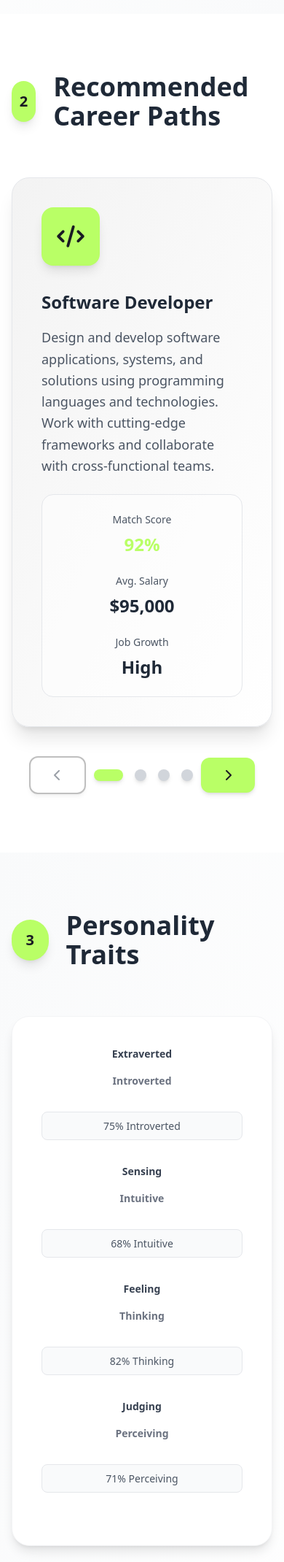
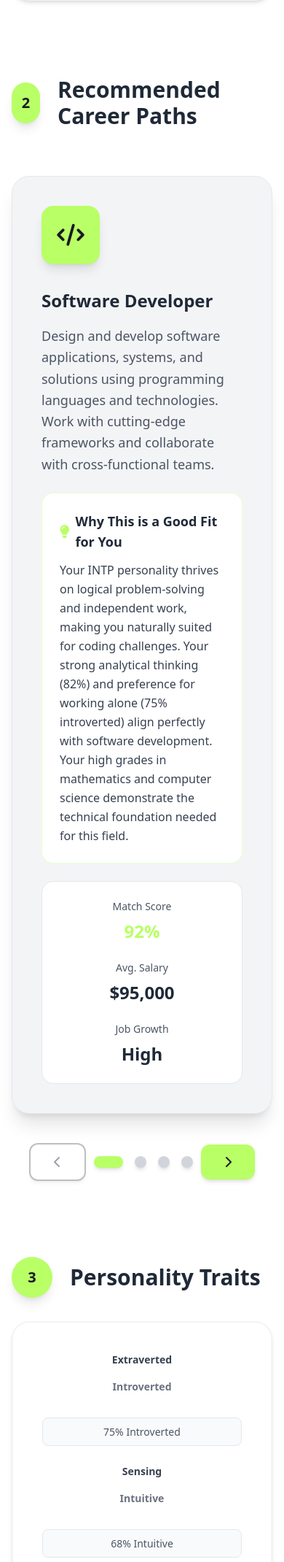
Before and after one commit to Jim-Hadjili/Career_Quiz_App, a PHP site: page /Content/Pages/quizResults.php in a window 390 px wide. Shown: the part 1380-3520 px from the top of the page at 73% size. Run offline with PHP 8.4, Linux system fonts and the light colour scheme; some libraries are stand-ins or nearby versions.

Commit message:
style: Refactor quiz results components for improved layout, responsiveness, and visual consistency

```diff
--- a/Assets/Styles/quizResults.css
+++ b/Assets/Styles/quizResults.css
@@ -1,5 +1,6 @@
 html {
   scroll-behavior: smooth;
+  scrollbar-width: thin;
 }
 
 .trait-bar {
@@ -78,12 +79,10 @@ html {
   -webkit-backdrop-filter: blur(20px);
   background: rgba(255, 255, 255, 0.95);
   border: 1px solid rgba(255, 255, 255, 0.2);
-  box-shadow: 0 20px 40px rgba(0, 0, 0, 0.1);
 }
 
 .floating-sidebar:hover {
   transform: translateY(-50%) scale(1.02);
-  box-shadow: 0 25px 50px rgba(0, 0, 0, 0.15);
   transition: all 0.3s ease;
 }
 
@@ -131,9 +130,6 @@ html {
 @media print {
   .no-print {
     display: none !important;
-  }
-  body {
-    background: white !important;
   }
 }
 
--- a/Content/Includes/quizResultsComponents/quizResultsAnalysis.php
+++ b/Content/Includes/quizResultsComponents/quizResultsAnalysis.php
@@ -1,8 +1,18 @@
-<section class="py-20 bg-white" id="Personality-Type">
+<section class="pt-24 pb-8 bg-white" id="Personality-Type">
     <div class="max-w-7xl mx-auto px-4 sm:px-6 lg:px-8">
+        <div class="flex items-center mb-8">
+            <div
+                class="w-14 h-14 bg-lime rounded-full flex items-center justify-center mr-6 font-bold text-dark text-xl shadow-lg">
+                4
+            </div>
+            <h2
+                class="section-title text-3xl lg:text-5xl font-bold text-gray-800">
+                Personality Type Analysis
+            </h2>
+        </div>
         <!-- Large personality banner -->
         <div
-            class="personality-banner bg-lime rounded-3xl p-12 mb-16 text-dark shadow-2xl">
+            class="personality-banner bg-lime rounded-3xl p-12 mb-8 text-dark shadow-md border-2 border-lime/70">
             <div class="grid grid-cols-1 lg:grid-cols-2 gap-8 items-center">
                 <div>
                     <p class="text-lg opacity-90 mb-3 font-medium">
@@ -29,7 +39,7 @@
 
         <!-- Quote Section -->
         <div
-            class="bg-white rounded-3xl p-10 shadow-lg border-l-8 border-lime mb-16">
+            class="bg-white rounded-3xl p-10 shadow-md border-2 border-gray-200 mb-8">
             <blockquote
                 class="text-2xl lg:text-3xl font-semibold text-gray-800 mb-4 italic">
                 "The important thing is not to stop questioning. Curiosity has
@@ -43,7 +53,7 @@
 
         <!-- Additional Illustration -->
         <div
-            class="bg-white rounded-3xl p-10 shadow-lg flex items-center justify-center">
+            class="bg-white rounded-3xl p-10 shadow-md border-2 border-gray-200 flex items-center justify-center">
             <img
                 src="https://illustrations.popsy.co/amber/paper-plane.svg"
                 alt="Career Exploration Illustration"
--- a/Content/Includes/quizResultsComponents/quizResultsCareerPath.php
+++ b/Content/Includes/quizResultsComponents/quizResultsCareerPath.php
@@ -1,32 +1,27 @@
 <section
-    class="py-20 bg-gradient-to-br from-white to-gray-50"
+    class="py-24 pb-2 bg-white"
     id="Career-path">
-    <div class="max-w-7xl mx-auto px-4 sm:px-6 lg:px-8">
+    <div class="max-w-8xl mx-auto px-4 sm:px-6 lg:px-8">
         <div class="flex items-center mb-16">
             <div
                 class="w-14 h-14 bg-lime rounded-full flex items-center justify-center mr-6 font-bold text-dark text-xl shadow-lg">
                 1
             </div>
             <h2
-                class="section-title text-4xl lg:text-5xl font-bold text-gray-800">
+                class="section-title text-3xl lg:text-5xl font-bold text-gray-800">
                 Your Career Path
             </h2>
         </div>
 
-        <div class="grid grid-cols-1 lg:grid-cols-2 gap-16 items-center">
+        <div class="flex flex-col lg:flex-row items-center lg:items-start space-y-8 lg:space-y-0 lg:space-x-8">
             <!-- Illustration -->
-            <div
-                class="order-2 lg:order-1 bg-white rounded-3xl p-10 shadow-lg">
             <img
                 src="https://illustrations.popsy.co/amber/paper-documents.svg"
                 alt="Career Path Illustration"
                 class="w-full h-auto max-h-96 object-contain rounded-2xl" />
-            </div>
 
             <!-- Career Description -->
-            <div class="order-1 lg:order-2 space-y-8">
-                <div
-                    class="bg-white rounded-3xl p-10 shadow-lg border border-gray-100">
+            <div class="bg-white rounded-3xl p-14 shadow-md border-2 border-gray-100 h-full text-justify">
                 <p class="text-gray-700 leading-relaxed text-lg mb-6">
                     In your professional life, you thrive in environments that
                     challenge your intellect and allow you to explore complex
@@ -44,5 +39,4 @@
             </div>
         </div>
     </div>
-    </div>
 </section>
--- a/Content/Includes/quizResultsComponents/quizResultsHeader.php
+++ b/Content/Includes/quizResultsComponents/quizResultsHeader.php
@@ -15,7 +15,7 @@
 
 <!-- Header Section -->
 <header
-    class="bg-white shadow-lg border-b border-gray-200 sticky top-0 z-40">
+    class="bg-white border-b sticky top-0 z-40 w-full shadow-sm">
     <div class="max-w-7xl mx-auto px-4 sm:px-6 lg:px-8">
         <div class="flex items-center justify-between h-20">
             <div class="flex items-center space-x-3">
--- a/Content/Includes/quizResultsComponents/quizResultsPersonalityTraits.php
+++ b/Content/Includes/quizResultsComponents/quizResultsPersonalityTraits.php
@@ -1,29 +1,29 @@
 <section
-    class="py-20 bg-gradient-to-br from-gray-50 to-white"
+    class="pt-24 pb-2 bg-white"
     id="Personality-Traits">
     <div class="max-w-7xl mx-auto px-4 sm:px-6 lg:px-8">
-        <div class="flex items-center mb-16">
+        <div class="flex items-center mb-8">
             <div
                 class="w-14 h-14 bg-lime rounded-full flex items-center justify-center mr-6 font-bold text-dark text-xl shadow-lg">
                 3
             </div>
             <h2
-                class="section-title text-4xl lg:text-5xl font-bold text-gray-800">
+                class="section-title text-3xl lg:text-5xl font-bold text-gray-800">
                 Personality Traits
             </h2>
         </div>
 
-        <div class="grid grid-cols-1 lg:grid-cols-3 gap-12">
+        <div class="grid grid-cols-1 lg:grid-cols-3 gap-6">
             <!-- Traits Visualization -->
             <div
-                class="lg:col-span-2 bg-white rounded-3xl p-10 shadow-lg border border-gray-100">
+                class="lg:col-span-2 bg-white rounded-3xl p-10 shadow-md border-2 border-gray-100">
                 <div id="traits-container">
                     <!-- Traits will be populated by JavaScript -->
                 </div>
             </div>
 
             <!-- Personality Card -->
-            <div class="bg-lime rounded-3xl p-8 text-dark shadow-xl">
+            <div class="bg-lime rounded-3xl p-8 text-dark shadow-md border-2 border-lime/70">
                 <p class="text-sm opacity-90 mb-3 font-medium">
                     Your personality type is:
                 </p>
@@ -33,10 +33,11 @@
                 <p class="text-lg opacity-90 mb-6" id="personality-full">
                     INTP - The Thinker
                 </p>
-                <div class="pt-6 border-t border-dark/20">
-                    <p class="text-sm leading-relaxed opacity-90">
+                <div class="pt-6 border-t border-dark text-justify">
+                    <p class="text-md leading-relaxed opacity-90">
                         You likely prefer fewer, yet deep and meaningful, social
-                        interactions and feel drawn to calmer environments.
+                        interactions and feel drawn to calmer environments.While your cognitive abilities are undoubtedly a strength,
+                    they can sometimes lead to challenges in the social realm.
                     </p>
                 </div>
             </div>
@@ -44,7 +45,7 @@
 
         <!-- Description Text -->
         <div
-            class="mt-16 bg-white rounded-3xl p-10 shadow-lg border border-gray-100">
+            class="mt-8 bg-white rounded-3xl p-10 shadow-md border-2 border-gray-100 text-justify">
             <div class="space-y-6 text-gray-700 leading-relaxed text-lg">
                 <p>
                     While your cognitive abilities are undoubtedly a strength,
--- a/Content/Includes/quizResultsComponents/quizResultsRecommendedCareers.php
+++ b/Content/Includes/quizResultsComponents/quizResultsRecommendedCareers.php
@@ -1,4 +1,4 @@
-<section class="py-20 bg-white" id="Recommended-Career-Paths">
+<section class="pt-24 pb-2 bg-white" id="Recommended-Career-Paths">
     <div class="max-w-7xl mx-auto px-4 sm:px-6 lg:px-8">
         <div class="flex items-center mb-16">
             <div
@@ -6,7 +6,7 @@
                 2
             </div>
             <h2
-                class="section-title text-4xl lg:text-5xl font-bold text-gray-800">
+                class="section-title text-3xl lg:text-5xl font-bold text-gray-800">
                 Recommended Career Paths
             </h2>
         </div>
@@ -14,7 +14,7 @@
         <!-- Career Cards Carousel -->
         <div class="relative">
             <div
-                class="bg-gradient-to-br from-cream to-white rounded-3xl shadow-xl p-10 lg:p-14 min-h-[28rem] border border-gray-200"
+                class="bg-gray-100 rounded-3xl shadow-xl p-10 lg:p-14 min-h-[28rem] border border-gray-200"
                 id="career-cards-container">
                 <!-- Career cards will be populated by JavaScript -->
             </div>
--- a/Content/Includes/quizResultsComponents/quizResultsSideBar.php
+++ b/Content/Includes/quizResultsComponents/quizResultsSideBar.php
@@ -1,5 +1,5 @@
 <aside
-    class="floating-sidebar fixed right-6 top-1/2 transform -translate-y-1/2 w-80 rounded-3xl p-6 z-40 no-print hidden lg:block">
+    class="floating-sidebar fixed right-4 top-1/2 transform -translate-y-1/2 w-80 rounded-3xl p-6 z-40 no-print hidden lg:block bg-gray-100 shadow-lg border border-gray-200">
     <!-- Personality Card -->
     <div class="mb-6">
         <div class="flex items-center mb-4">
@@ -80,7 +80,7 @@
         </a>
         <a
             href="../index.html"
-            class="block w-full px-6 py-3 bg-gray-100 text-gray-700 font-bold text-sm rounded-xl hover:bg-dark hover:text-white transition-all duration-300 shadow-lg text-center transform hover:scale-105">
+            class="block w-full px-6 py-3 bg-white text-gray-700 font-bold text-sm rounded-xl hover:bg-dark hover:text-white transition-all duration-300 shadow-lg text-center transform hover:scale-105">
             <i class="fas fa-home mr-2"></i>Back to Home
         </a>
     </div>
--- a/Content/Pages/quizResults.php
+++ b/Content/Pages/quizResults.php
@@ -3,7 +3,7 @@
 
 <?php include "../Includes/quizResultsComponents/quizResultsHeadtag.php" ?>
 
-<body class="min-h-screen bg-gradient-to-br from-gray-50 to-gray-100 text-gray-800 font-sans antialiased">
+<body class="min-h-screen bg-white text-gray-800 font-sans antialiased">
 
   <!-- Main Container -->
   <div class="relative">
```
Also changed, not shown: Content/Scripts/quizResultsScripts/quizResults.js (+22 -3 lines). Lines whose indentation alone changed are shown as unchanged.
